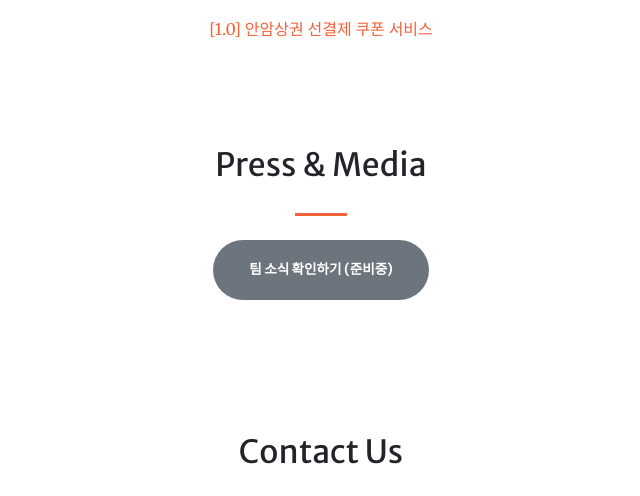
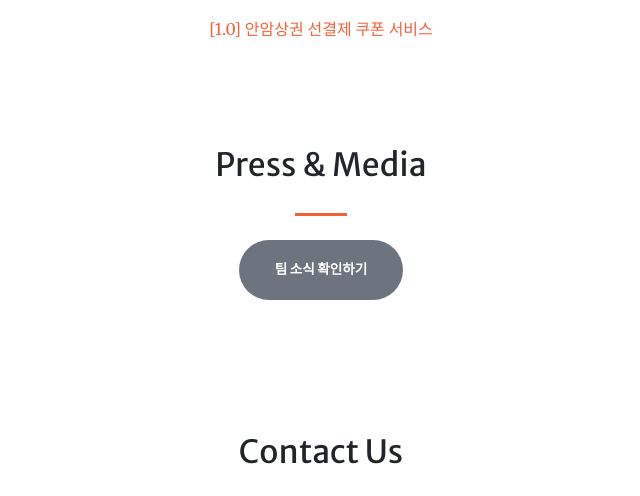
Before and after one commit to Sunny-W-Park/ensemble4publish, a Django app: page /team/ in a window 1280 px wide. Shown: the part 2175-2671 px from the top of the page, without its empty margins (319-959 px from the left). Run offline with Django 3.2, Linux system fonts and the light colour scheme; some libraries are stand-ins or nearby versions.

Commit message:
1026_16:13

```diff
--- a/ensemble_monday/templates/header.html
+++ b/ensemble_monday/templates/header.html
@@ -26,7 +26,7 @@
         </a>
         <div class="dropdown-menu" aria-labelledby="navbarDropdownMenuLink">
             <a class="dropdown-item" href="{% url 'team' %}">Team</a>
-            <a class="dropdown-item" href="{% url 'team' %}">Press & Media</a>
+            <a class="dropdown-item" href="{% url 'press' %}">Press & Media</a>
         </div>
       </li>
     </ul>
--- a/team/templates/press.html
+++ b/team/templates/press.html
@@ -90,6 +90,5 @@
     <div id="gap"></div>
 
 </body>
-</html>
 
 {% endblock %}
--- a/team/templates/team.html
+++ b/team/templates/team.html
@@ -280,7 +280,7 @@
                     <div class="col-lg-8 text-center">
                         <!--<i class="far fa-4x fa-smile text-primary mb-4"></i>-->
                         <div>
-                            <a class="btn btn-secondary btn-xl js-scroll-trigger" href="">  팀 소식 확인하기 (준비중) </a>
+                            <a class="btn btn-secondary btn-xl js-scroll-trigger" href="{% url 'press' %}">  팀 소식 확인하기 </a>
                         </div>
                     </div>
                 </div>
```
Also changed, not shown: 6 other files.
